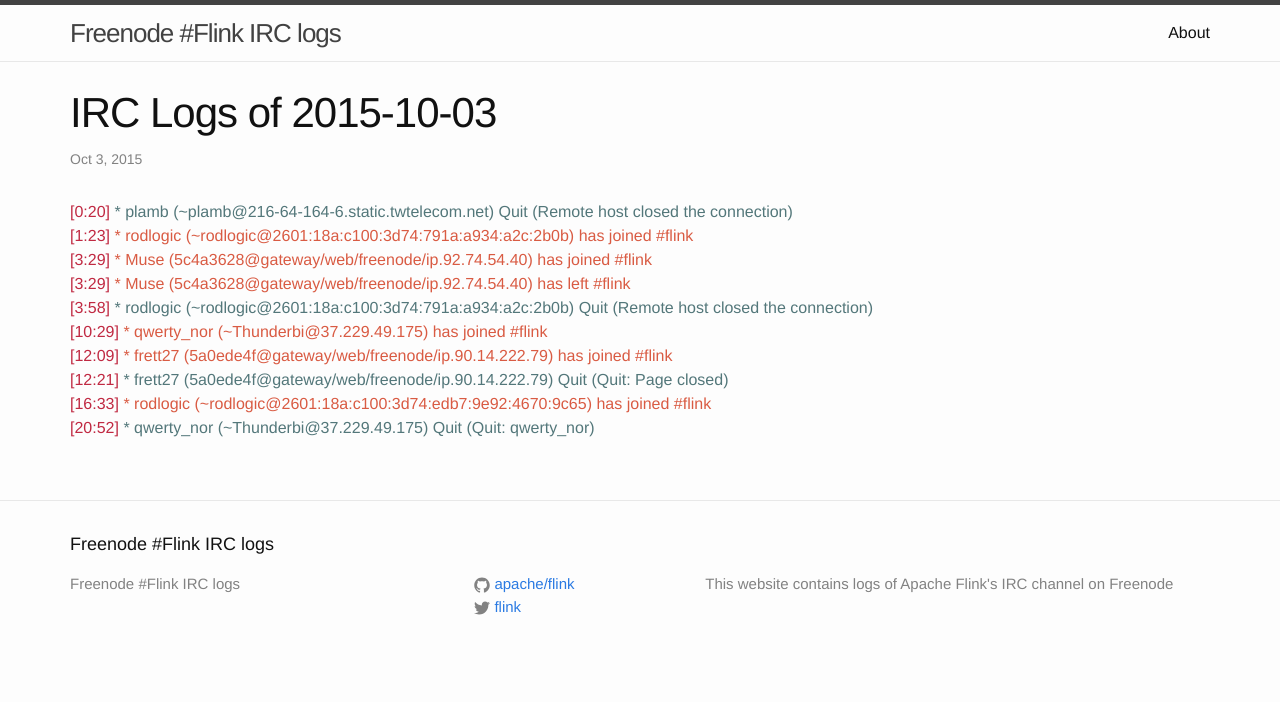
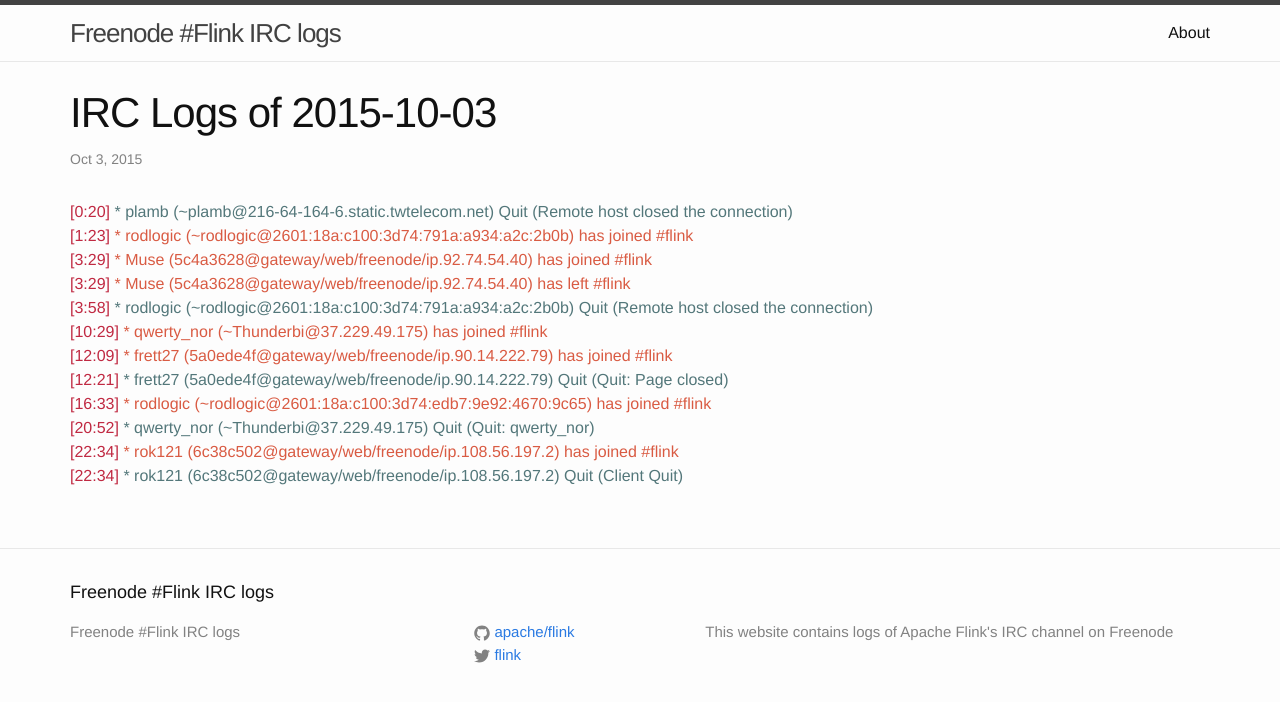
Before and after one commit to flink-irc-logs/flink-irc-logs.github.io, a Jekyll site: the page built from _posts/2015-10-03-logs.markdown, in a window 1280 px wide. Shown: the top 702 px of the page. Built offline with Jekyll 4.4.1, drawn with Linux system fonts in a browser that asks for light colours.

Commit message:
Update of the logs on Sat Oct  3 23:21:56 CEST 2015

```diff
--- a/_posts/2015-10-03-logs.markdown
+++ b/_posts/2015-10-03-logs.markdown
@@ -14,3 +14,5 @@
 <span class="irc-date">[12:21]</span> <span class="irc-navy">* frett27 (5a0ede4f@gateway/web/freenode/ip.90.14.222.79) Quit (Quit: Page closed)</span><br />
 <span class="irc-date">[16:33]</span> <span class="irc-green">* rodlogic (~rodlogic@2601:18a:c100:3d74:edb7:9e92:4670:9c65) has joined #flink</span><br />
 <span class="irc-date">[20:52]</span> <span class="irc-navy">* qwerty_nor (~Thunderbi@37.229.49.175) Quit (Quit: qwerty_nor)</span><br />
+<span class="irc-date">[22:34]</span> <span class="irc-green">* rok121 (6c38c502@gateway/web/freenode/ip.108.56.197.2) has joined #flink</span><br />
+<span class="irc-date">[22:34]</span> <span class="irc-navy">* rok121 (6c38c502@gateway/web/freenode/ip.108.56.197.2) Quit (Client Quit)</span><br />
```
